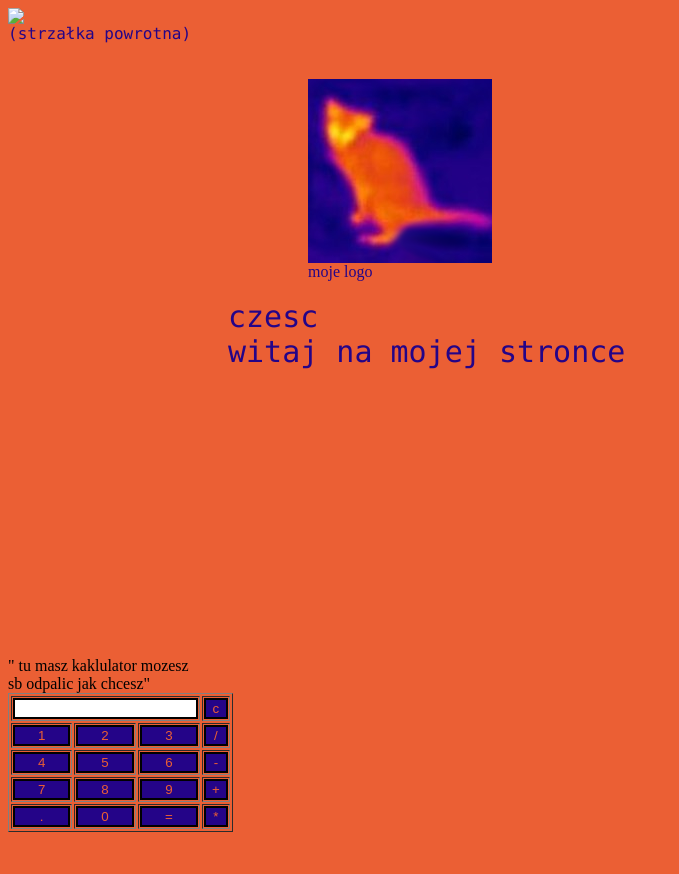
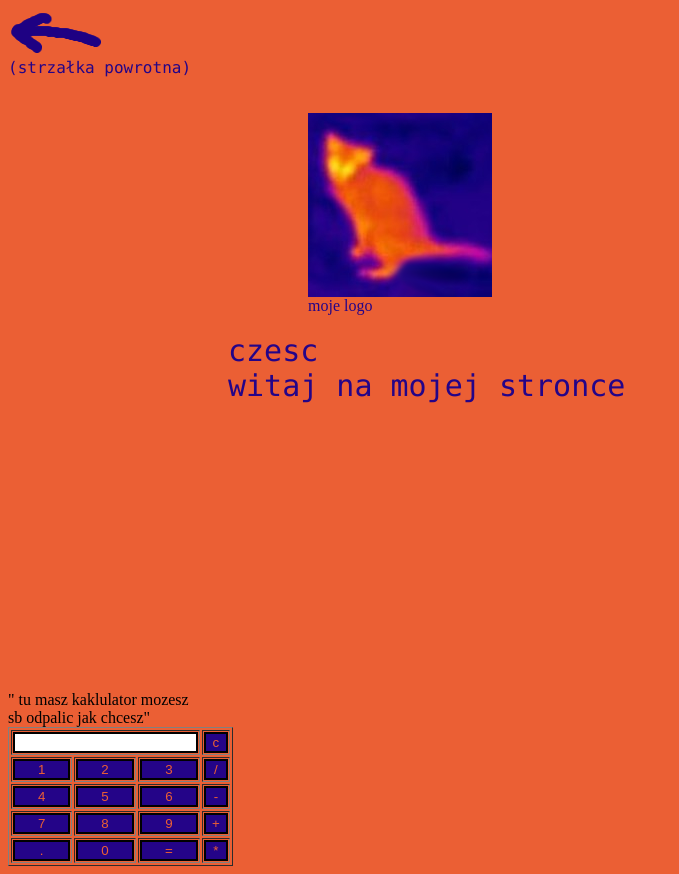
Before and after one commit to grzybek2/krolestwo-spirali, a plain HTML site: page prof.html in a window 1280 px wide. Shown: the whole page, without its empty margins (0-679 px from the left). Before the commit the page ends 840 px from the top, so only its background shows below. Drawn offline with Linux system fonts and the light colour scheme.

Commit message:
Update prof.html

```diff
--- a/prof.html
+++ b/prof.html
@@ -8,7 +8,7 @@
 <body>
   <header>
   <a href="index.html">
-   <img src="images/strzalka.png">
+   <img src="strzalka.png">
  </a>
  <br>
  <a href="index.html" class="ballsy">(strzałka powrotna)</a>
```
